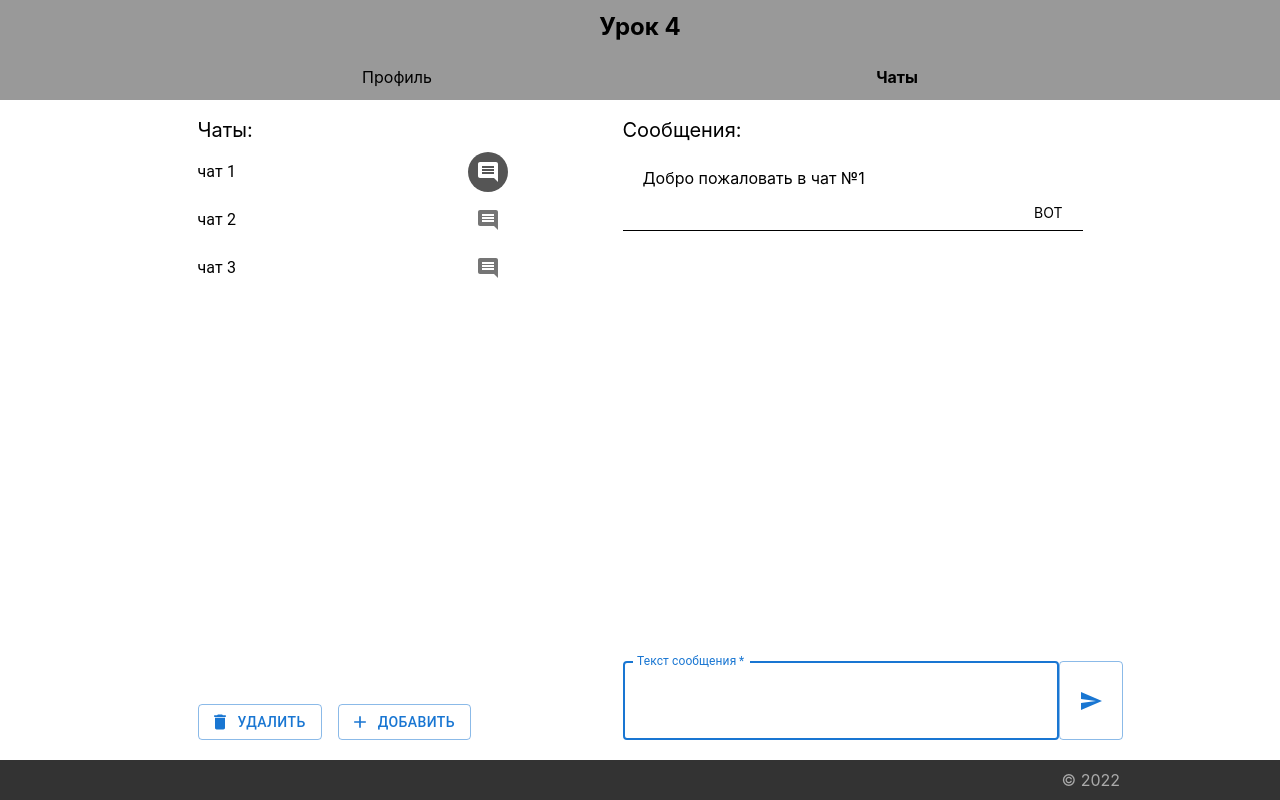
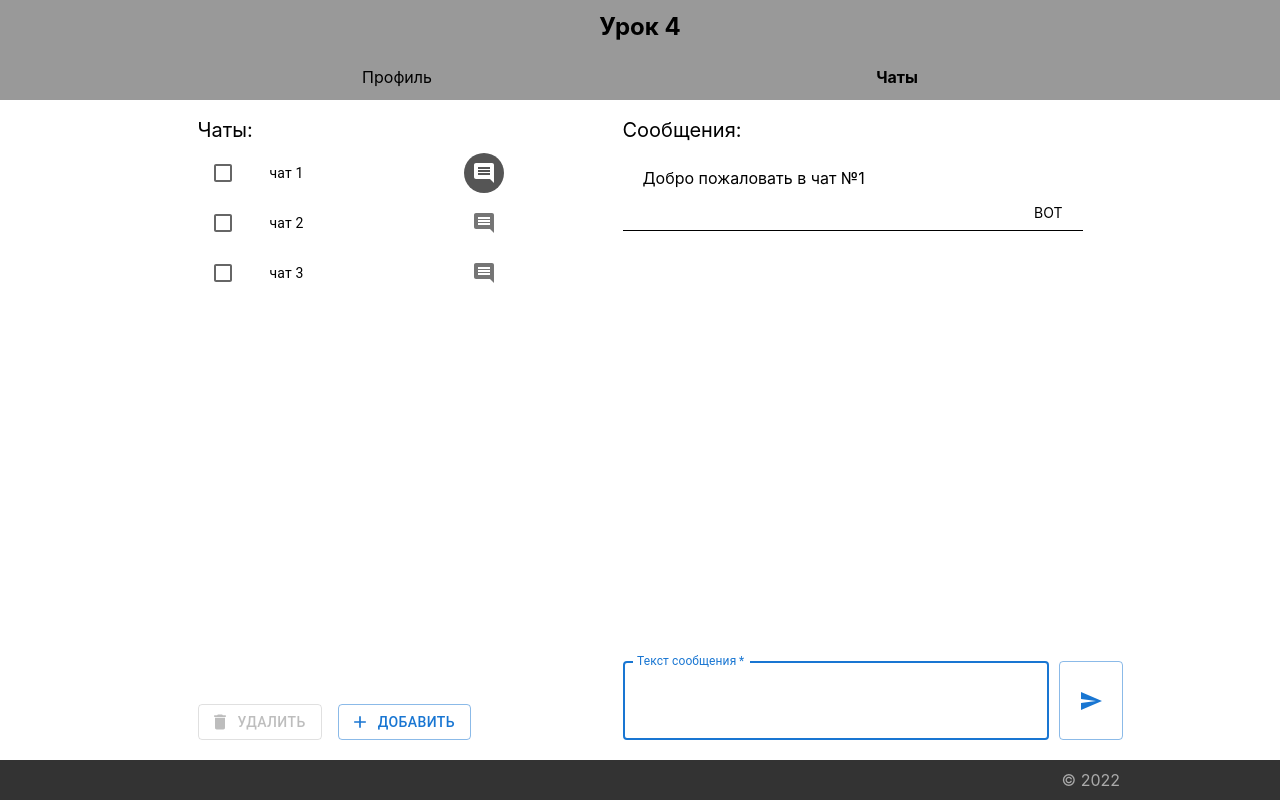
Before and after one commit to anlesem/HW, a React (Create React App) app: page /chats/1 in a window 1280 px wide. Built offline with nearby package versions, Linux system fonts and the light colour scheme.

Commit message:
Переименование чата

```diff
--- a/src/components/ChatList/ChatList.jsx
+++ b/src/components/ChatList/ChatList.jsx
@@ -1,11 +1,14 @@
+import { useEffect, useRef, useState } from 'react';
 import { NavLink } from 'react-router-dom';
-import { useEffect, useRef } from 'react';
 
 import style from './ChatList.module.scss';
 
 import List from '@mui/material/List';
 import ListItem from '@mui/material/ListItem';
+import ListItemButton from '@mui/material/ListItemButton';
+import ListItemIcon from '@mui/material/ListItemIcon';
 import ListItemText from '@mui/material/ListItemText';
+import Checkbox from '@mui/material/Checkbox';
 import IconButton from '@mui/material/IconButton';
 import CommentIcon from '@mui/icons-material/Comment';
 
@@ -14,39 +17,124 @@ import Button from '@mui/material/Button';
 import AddIcon from '@mui/icons-material/Add';
 import DeleteIcon from '@mui/icons-material/Delete';
 
+import SendIcon from '@mui/icons-material/Send';
+import TextField from '@mui/material/TextField';
+
 export const ChatList = ({ chatData }) => {
+   const [text, setText] = useState('');
+   const [checked, setChecked] = useState([0]);
    const scrollChats = useRef(null);
+
+   const handleToggle = (value) => () => {
+      const currentIndex = checked.indexOf(value);
+      const newChecked = [...checked];
+      if (currentIndex === -1) {
+         newChecked.push(value);
+      } else {
+         newChecked.splice(currentIndex, 1);
+      }
+      setChecked(newChecked);
+   };
+
+   const handleSubmit = (event) => {
+      event.preventDefault();
+      if (text) {
+         chatData.renameChat(checked[1], text);
+         setText('');
+         setChecked([0]);
+      }
+   }
+
+   const handleDelete = (checked) => {
+      chatData.removeChat(checked);
+      setChecked([0]);
+   }
+
+   const handleInput = (value) => {
+      if (value) {
+         setText(value);
+      }
+   }
+
+   const handleKeyDown = (event) => {
+      if (event.keyCode === 13) {
+         event.preventDefault();
+         handleSubmit(event);
+      }
+   }
 
    useEffect(() => {
       scrollChats.current.scrollTop = scrollChats.current.scrollHeight - scrollChats.current.clientHeight;
    });
 
+   useEffect(() => {
+      setText('');
+   }, [checked]);
+
    return (
       <div className={style.chatList} ref={scrollChats}>Чаты:
          <List sx={{ width: '100%', maxWidth: 360, bgcolor: 'background.paper' }}>
-            {chatData.chats.map((chat) => (
+            {chatData.chats.map((chat) => {
+               const labelId = `checkbox-list-label-${chat.id}`;
+
+               return (
                   <ListItem
                      key={chat.id}
-                  disableGutters
                      secondaryAction={
                         <NavLink to={`/chats/${chat.id}`} className={({ isActive }) => isActive ? style.active : ''}>
-                        <IconButton>
+                           <IconButton edge="end" aria-label="comments">
                               <CommentIcon />
                            </IconButton>
                         </NavLink>
                      }
+                     disablePadding
                   >
-                  <ListItemText primary={chat.name} data-testid={'chat-item-' + chat.id} />
+                     <ListItemButton role={undefined} onClick={handleToggle(chat.id)} dense>
+                        <ListItemIcon>
+                           <Checkbox
+                              edge="start"
+                              checked={checked.indexOf(chat.id) !== -1}
+                              tabIndex={-1}
+                              disableRipple
+                              inputProps={{ 'aria-labelledby': labelId }}
+                           />
+                        </ListItemIcon>
+                        <ListItemText id={labelId} primary={chat.name} data-testid={'chat-item-' + chat.id} />
+                     </ListItemButton>
                   </ListItem>
-            ))}
+               );
+            })}
          </List>
-         <Stack direction="row" spacing={2} className={style.chatManage}>
+         <div className={style.form} >
+            {checked.length === 2 && <form className={style.rename} onSubmit={handleSubmit}>
+               <TextField
+                  id="outlined-basic"
+                  name="chat"
+                  label="Название чата"
+                  variant="outlined"
+                  sx={{ mt: 2 }}
+                  value={text}
+                  onChange={event => handleInput(event.target.value)}
+                  onKeyDown={event => handleKeyDown(event)}
+                  required
+                  inputProps={{ "data-testid": "chat-form-input" }}
+                  className={style.textField}
+               />
+               <Button
+                  variant="outlined"
+                  type="submit"
+                  sx={{ mt: 2 }}
+                  data-testid='chat-form-button'>
+                  <SendIcon />
+               </Button>
+            </form>}
+            <Stack direction="row" spacing={2} className={style.manage}>
                <Button
                   variant="outlined"
                   startIcon={<DeleteIcon />}
-               disabled={chatData.chatId ? false : true}
+                  disabled={checked.length > 1 ? false : true}
                   data-testid="chats-button-remove"
-               onClick={() => chatData.removeChat(chatData.chatId)}
+                  onClick={() => handleDelete(checked)}
                >
                   Удалить
                </Button>
@@ -59,5 +147,6 @@ export const ChatList = ({ chatData }) => {
                </Button>
             </Stack>
          </div>
+      </div>
    );
 };
--- a/src/components/ChatList/ChatList.module.scss
+++ b/src/components/ChatList/ChatList.module.scss
@@ -8,16 +8,38 @@
    overflow-y: auto;
 }
 
-.chatManage {
+.form {
    position: absolute;
    bottom: 20px;
    background-color: #fff;
 }
 
+.rename {
+   width: 100%;
+   background-color: #fff;
+   margin-bottom: 20px;
+
+   display: flex;
+
+   button {
+      margin-left: 10px;
+   }
+}
+
+.manage {
+   width: 100%;
+   background-color: #fff;
+
+   display: flex;
+   justify-content: space-between;
+}
+
 .active {
-   display: block;
-   border-radius: 50%;
-   background-color: #555;
+
+   button {
+      border-radius: 50%;
+      background-color: #555;
+   }
 
    svg {
       fill: #fff;
--- a/src/components/Form/Form.module.scss
+++ b/src/components/Form/Form.module.scss
@@ -6,9 +6,12 @@
 
    display: flex;
    justify-content: space-between;
+
+   button {
+      margin-left: 10px;
+   }
 }
 
 .textField {
    flex-grow: 1;
-   margin-right: 20px;
 }
--- a/src/pages/Chats/Chats.jsx
+++ b/src/pages/Chats/Chats.jsx
@@ -38,8 +38,19 @@ export const Chats = () => {
       setCounterId(counterId + 1);
    }, [counterId])
 
-   const removeChat = useCallback((id) => {
-      setChats(chats.filter(item => item.id !== `${id}`));
+   const renameChat = useCallback((id, name) => {
+      let update = [...chats];
+
+      update.find(item => item.id === `${id}`).name = name;
+      setChats(update);
+   }, [chats])
+
+   const removeChat = useCallback((checked) => {
+      let update = [...chats];
+      checked.forEach(id => {
+         update = update.filter(item => item.id !== `${id}`);
+      });
+      setChats(update);
    }, [chats])
 
    useEffect(() => {
@@ -54,7 +65,7 @@ export const Chats = () => {
 
    return (
       <div className={style.main}>
-         <ChatList chatData={{ chatId, chats, addChat, removeChat }} />
+         <ChatList chatData={{ chatId, chats, addChat, removeChat, renameChat }} />
          {chatId && chatIs ? <Message chatId={chatId} /> : <Message chatId="0" />}
       </div>
    );
```
Lines whose indentation alone changed are shown as unchanged.
